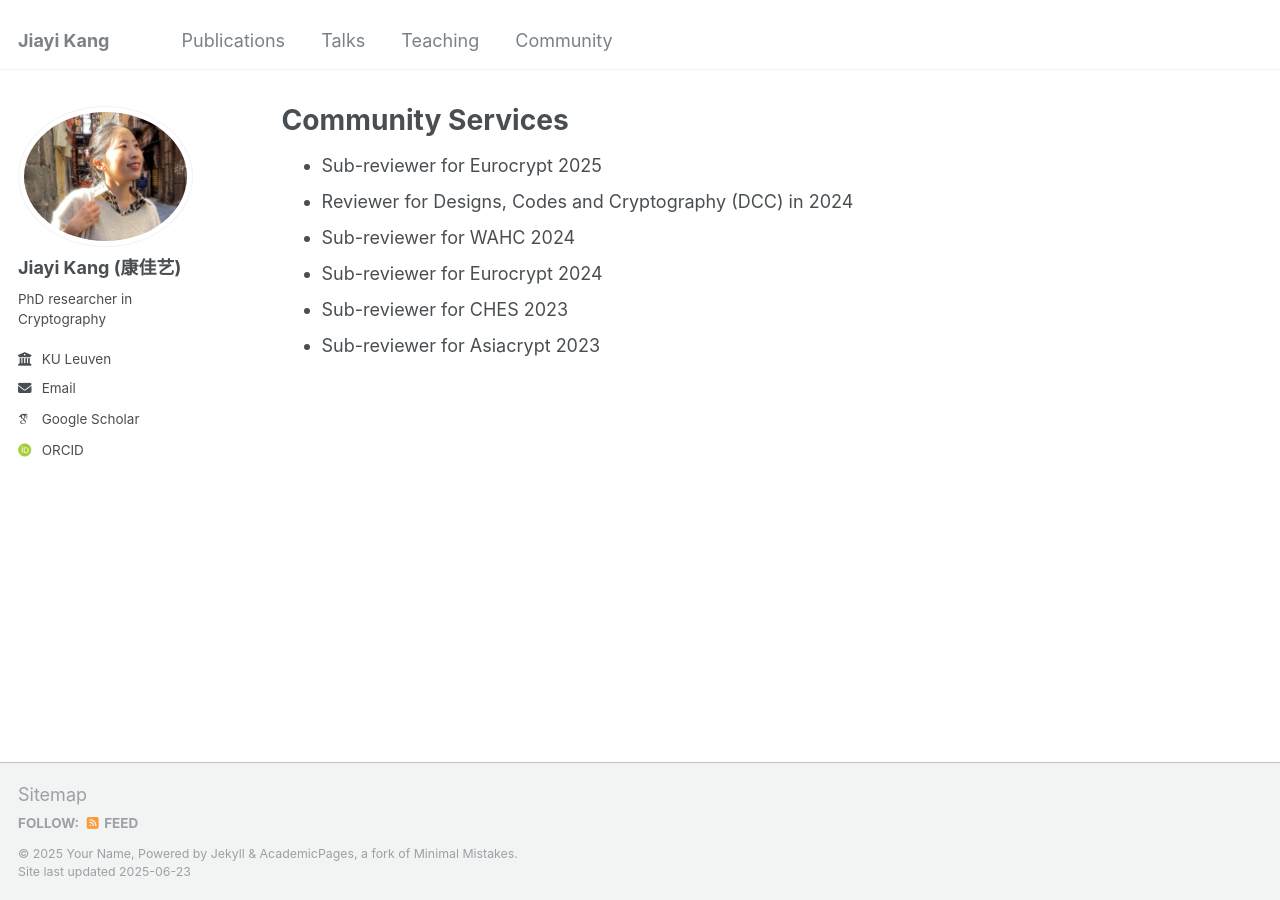
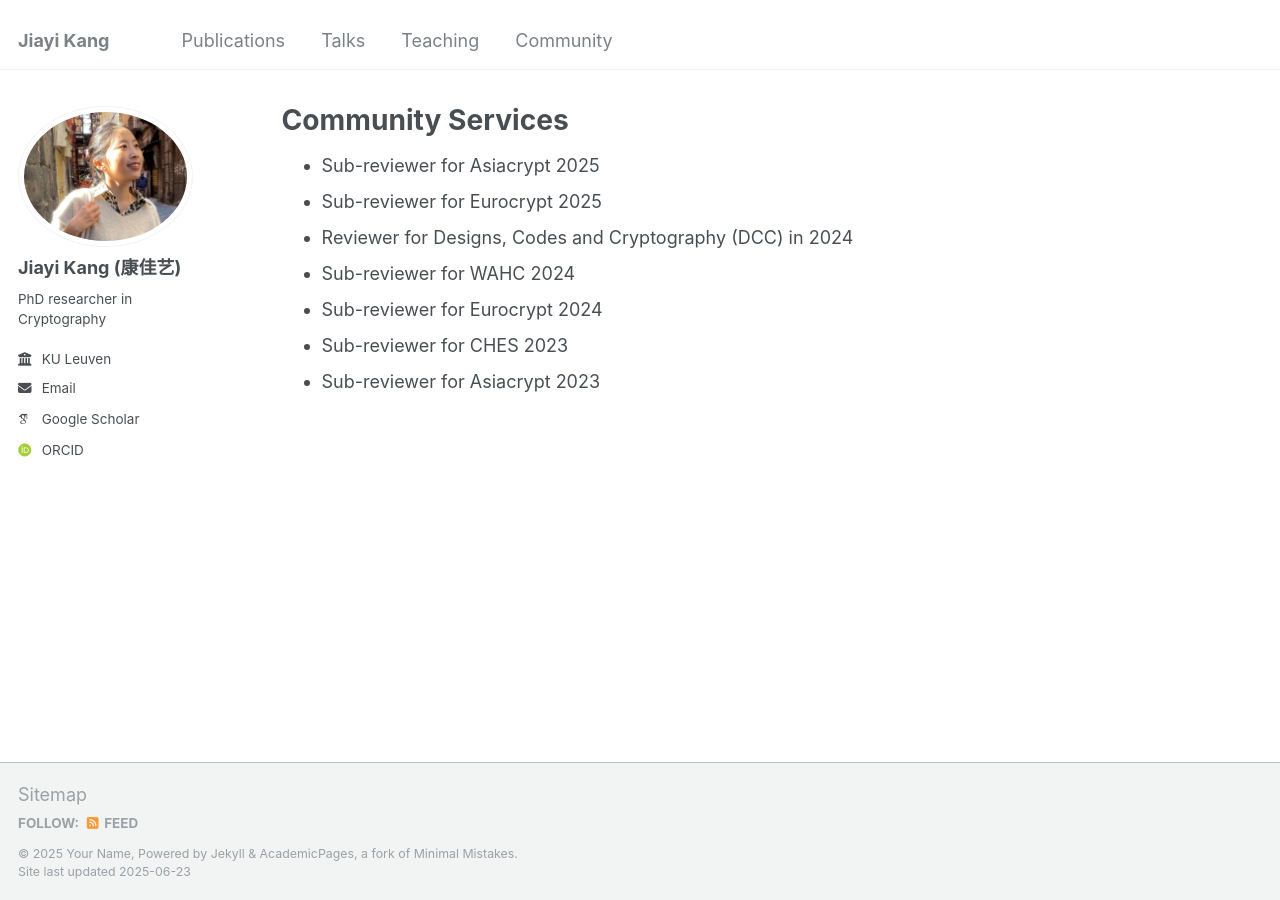
Before and after one commit to jiayikang2/jiayikang2.github.io, a Jekyll site: the page built from _pages/community.md, in a window 1280 px wide. Built offline with Jekyll 4.4.1, drawn with Linux system fonts in a browser that asks for light colours; some web fonts are replaced.

Commit message:
AC subreview

```diff
--- a/_pages/community.md
+++ b/_pages/community.md
@@ -4,6 +4,7 @@ title: "Community Services"
 permalink: /community/
 author_profile: true
 ---
+ - Sub-reviewer for Asiacrypt 2025
  - Sub-reviewer for Eurocrypt 2025
  - Reviewer for Designs, Codes and Cryptography (DCC) in 2024
  - Sub-reviewer for WAHC 2024
```
